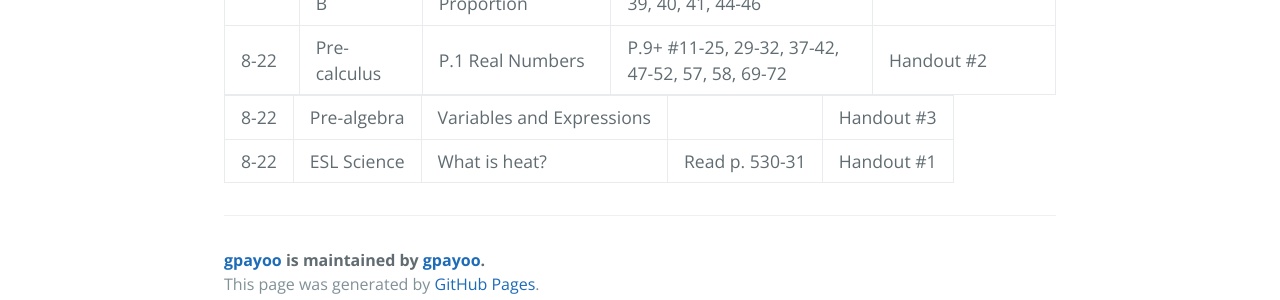
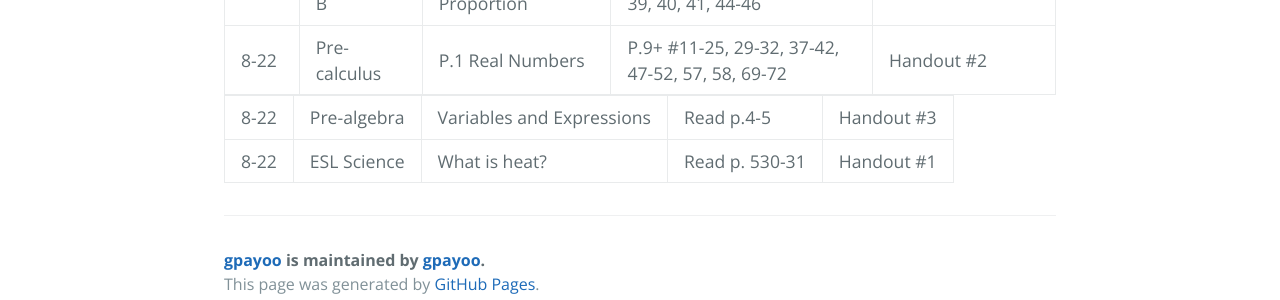
Before and after one commit to gpayoo/gpayoo, a Jekyll site: the page built from index.md, in a window 1280 px wide. Shown: the part 1034-1334 px from the top of the page. Built offline with Jekyll 4.4.1, drawn with Linux system fonts in a browser that asks for light colours; our own code applies the rules of GitHub Pages for plain Markdown files.

Commit message:
Update index.md

```diff
--- a/index.md
+++ b/index.md
@@ -17,5 +17,5 @@ layout: default
 | 8-22 | Geometry B | 7-1 Ratio and Proportion | P.457+ #3, 6, 7, 11-13, 15, 39, 40, 41, 44-46 | Handout #2 |
 | 8-22 | Pre-calculus | P.1 Real Numbers | P.9+ #11-25, 29-32, 37-42, 47-52, 57, 58, 69-72 | Handout #2
 
-| 8-22 | Pre-algebra | Variables and Expressions | | Handout #3
+| 8-22 | Pre-algebra | Variables and Expressions | Read p.4-5 | Handout #3
 | 8-22 | ESL Science | What is heat? | Read p. 530-31 | Handout #1
```
